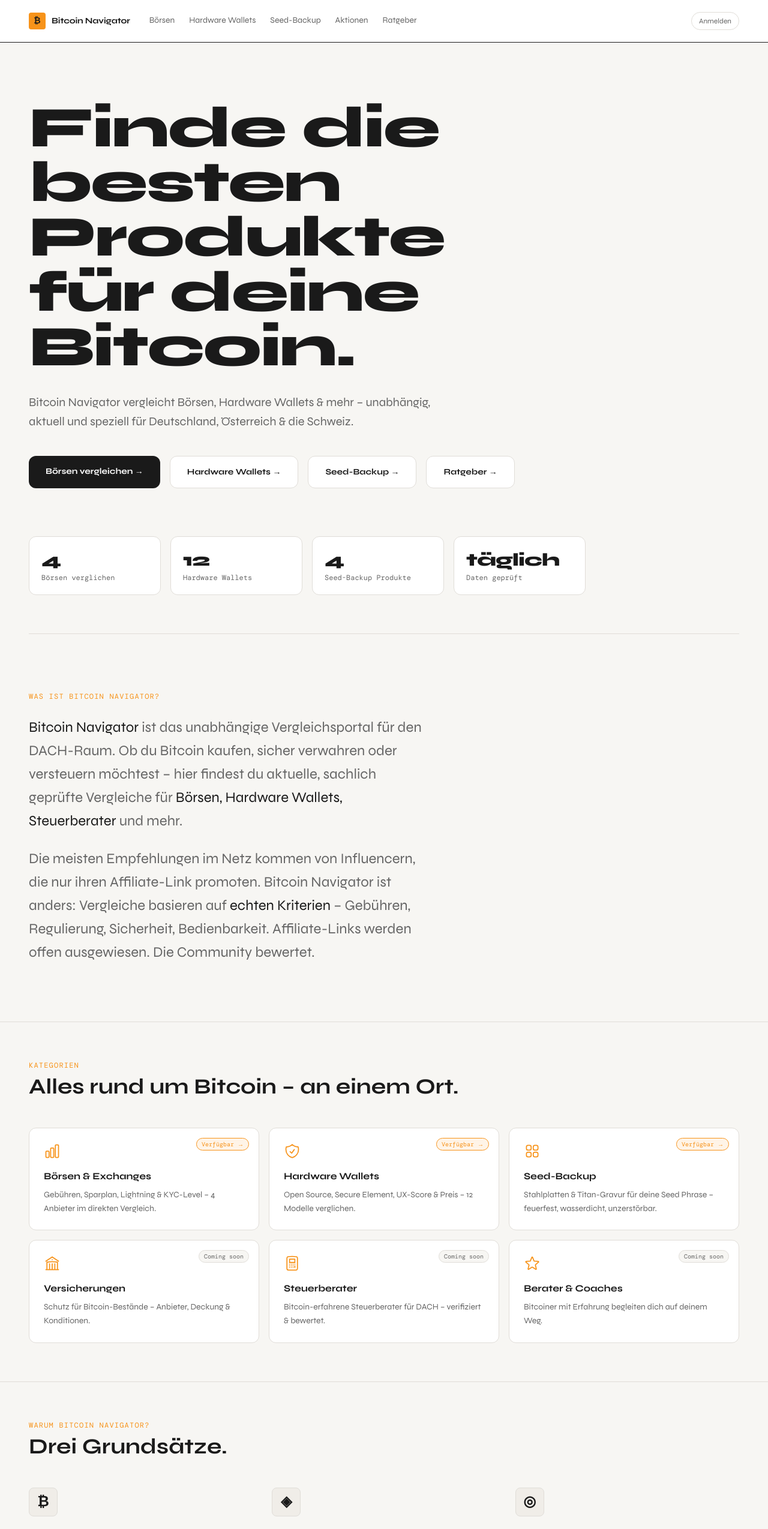
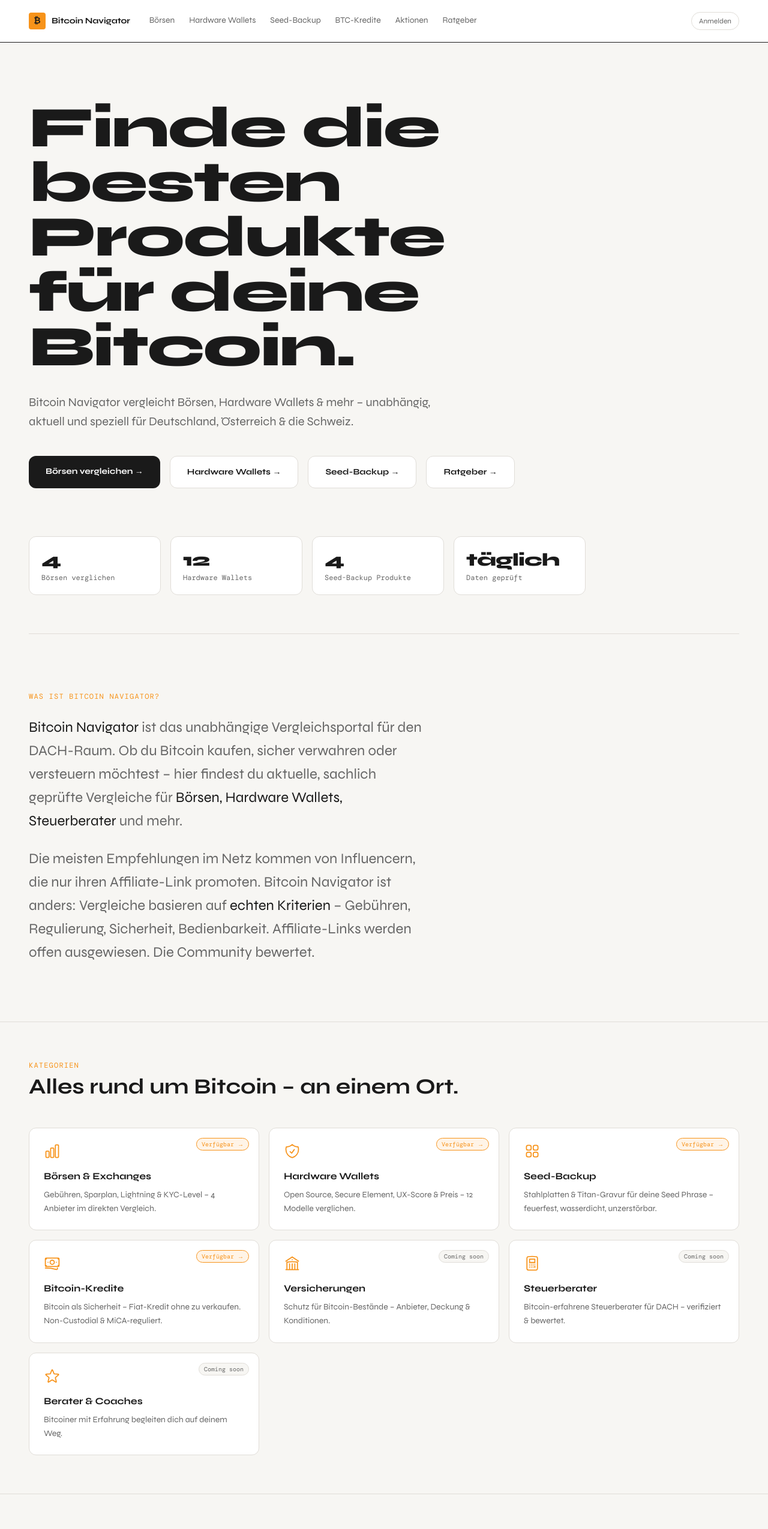
Before and after one commit to klinglec/bitcoin-navigator, a Next.js app: page / in a window 1280 px wide. Shown: the top 2549 px of the page at 60% size. Built offline with nearby package versions, Linux system fonts and the light colour scheme; no server answers; a web font is replaced by a local one.

Commit message:
feat: Bitcoin-Kredite Kategorie (P2-04) – Firefish, Debifi, Ledn

```diff
--- a/app/page.tsx
+++ b/app/page.tsx
@@ -21,6 +21,12 @@
     title: "Seed-Backup",
     desc: "Stahlplatten & Titan-Gravur für deine Seed Phrase – feuerfest, wasserdicht, unzerstörbar.",
     href: "/vergleich/seed-backup",
+  },
+  {
+    iconKey: "loan",
+    title: "Bitcoin-Kredite",
+    desc: "Bitcoin als Sicherheit – Fiat-Kredit ohne zu verkaufen. Non-Custodial & MiCA-reguliert.",
+    href: "/vergleich/btc-kredite",
   },
   {
     iconKey: "insurance",
--- a/app/sitemap.ts
+++ b/app/sitemap.ts
@@ -39,6 +39,12 @@
       lastModified: new Date(),
       changeFrequency: 'weekly',
       priority: 0.9,
+    },
+    {
+      url: `${BASE}/vergleich/btc-kredite`,
+      lastModified: new Date(),
+      changeFrequency: 'weekly',
+      priority: 0.8,
     },
     {
       url: `${BASE}/vergleich/seed-backup`,
--- a/app/vergleich/[category]/page.tsx
+++ b/app/vergleich/[category]/page.tsx
@@ -8,7 +8,7 @@
 // → Datenbankänderungen gehen automatisch live, kein manueller Redeploy nötig
 export const revalidate = 3600
 
-const VALID_CATEGORIES = ['boersen', 'hardware-wallets', 'seed-backup']
+const VALID_CATEGORIES = ['boersen', 'hardware-wallets', 'seed-backup', 'btc-kredite']
 
 export async function generateStaticParams() {
   return VALID_CATEGORIES.map(category => ({ category }))
@@ -26,8 +26,12 @@
       description: '12 Hardware Wallets im Vergleich: Preis, Open-Source-Firmware, Secure Element, UX-Score & Lieferzeit. Finde das beste Wallet für deine Bitcoin.',
     },
     'seed-backup': {
-      title: 'Seed-Backup Vergleich 2026 – Cryptosteel, CRYPTOTAG, Blockplate & mehr | Bitcoin Navigator',
-      description: '5 Seed-Backup Lösungen im Vergleich: Preis, Material, Methode & Temperaturbeständigkeit. Schütze deine Bitcoin-Seed Phrase mit einer Stahlplatte.',
+      title: 'Seed-Backup Vergleich 2026 – Cryptosteel, CRYPTOTAG, SEEDOR & mehr | Bitcoin Navigator',
+      description: '4 Seed-Backup Lösungen im Vergleich: Preis, Material, Methode & Temperaturbeständigkeit. Schütze deine Bitcoin-Seed Phrase mit einer Stahlplatte.',
+    },
+    'btc-kredite': {
+      title: 'Bitcoin-Kredit Vergleich 2026 – Firefish, Debifi & mehr | Bitcoin Navigator',
+      description: 'Bitcoin als Sicherheit für Fiat-Kredite – ohne zu verkaufen. Non-Custodiale Anbieter mit MiCA-Regulierung für den DACH-Raum verglichen.',
     },
   }
   const m = meta[category]
--- a/components/CategoryCard.tsx
+++ b/components/CategoryCard.tsx
@@ -26,6 +26,11 @@
   legal: (
     <svg viewBox="0 0 24 24" fill="none" stroke="currentColor" strokeWidth={1.5} className="w-7 h-7">
       <path strokeLinecap="round" strokeLinejoin="round" d="M12 3v17.25m0 0c-1.472 0-2.882.265-4.185.75M12 20.25c1.472 0 2.882.265 4.185.75M18.75 4.97A48.416 48.416 0 0012 4.5c-2.291 0-4.545.16-6.75.47m13.5 0c1.01.143 2.01.317 3 .52m-3-.52l2.62 10.726c.122.499-.106 1.028-.589 1.202a5.988 5.988 0 01-2.031.352 5.988 5.988 0 01-2.031-.352c-.483-.174-.711-.703-.59-1.202L18.75 4.971zm-16.5.52c.99-.203 1.99-.377 3-.52m0 0l2.62 10.726c.122.499-.106 1.028-.589 1.202a5.989 5.989 0 01-2.031.352 5.989 5.989 0 01-2.031-.352c-.483-.174-.711-.703-.59-1.202L5.25 4.971z" />
+    </svg>
+  ),
+  loan: (
+    <svg viewBox="0 0 24 24" fill="none" stroke="currentColor" strokeWidth={1.5} className="w-7 h-7">
+      <path strokeLinecap="round" strokeLinejoin="round" d="M2.25 18.75a60.07 60.07 0 0115.797 2.101c.727.198 1.453-.342 1.453-1.096V18.75M3.75 4.5v.75A.75.75 0 013 6h-.75m0 0v-.375c0-.621.504-1.125 1.125-1.125H20.25M2.25 6v9m18-10.5v.75c0 .414.336.75.75.75h.75m-1.5-1.5h.375c.621 0 1.125.504 1.125 1.125v9.75c0 .621-.504 1.125-1.125 1.125h-.375m1.5-1.5H21a.75.75 0 00-.75.75v.75m0 0H3.75m0 0h-.375a1.125 1.125 0 01-1.125-1.125V15m1.5 1.5v-.75A.75.75 0 003 15h-.75M15 10.5a3 3 0 11-6 0 3 3 0 016 0zm3 0h.008v.008H18V10.5zm-12 0h.008v.008H6V10.5z" />
     </svg>
   ),
   seed: (
--- a/components/SiteHeader.tsx
+++ b/components/SiteHeader.tsx
@@ -10,6 +10,7 @@
     { href: '/vergleich/boersen', label: 'Börsen' },
     { href: '/vergleich/hardware-wallets', label: 'Hardware Wallets' },
     { href: '/vergleich/seed-backup', label: 'Seed-Backup' },
+    { href: '/vergleich/btc-kredite', label: 'BTC-Kredite' },
     { href: '/aktionen', label: 'Aktionen' },
     { href: '/ratgeber', label: 'Ratgeber' },
   ]
```
